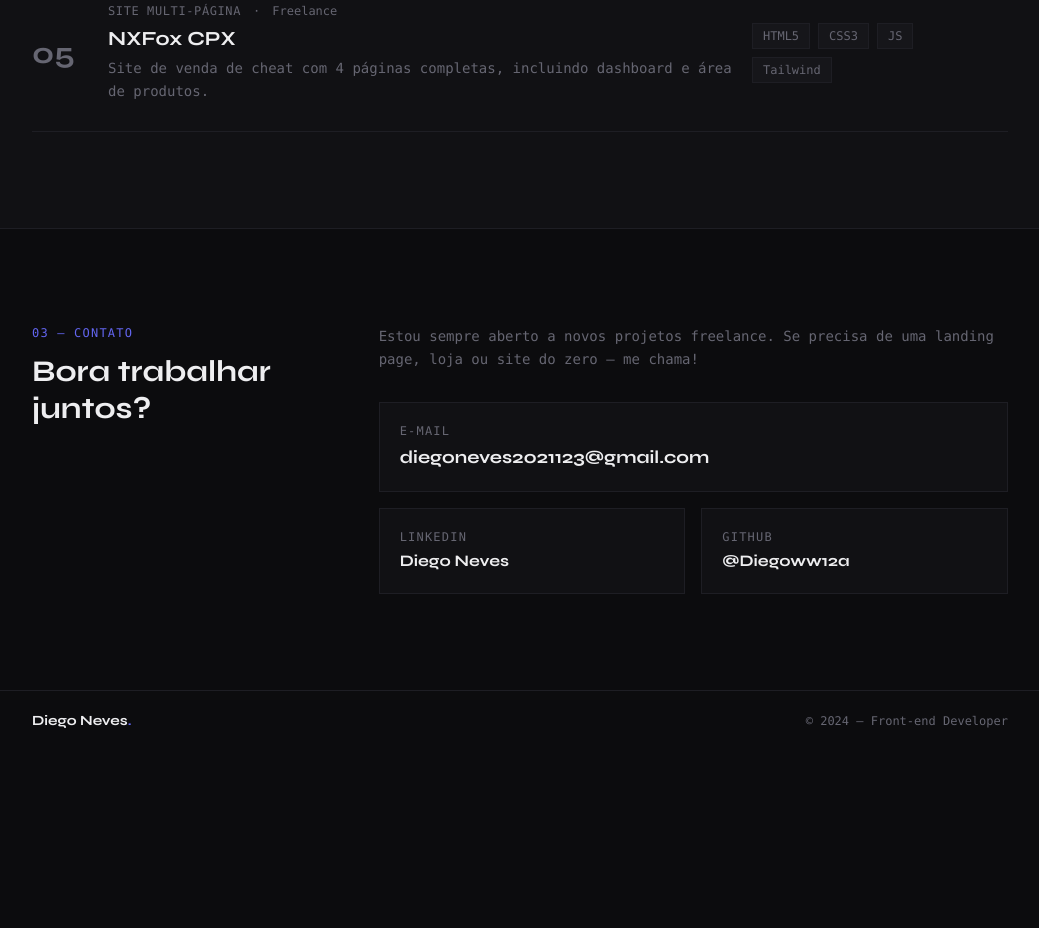
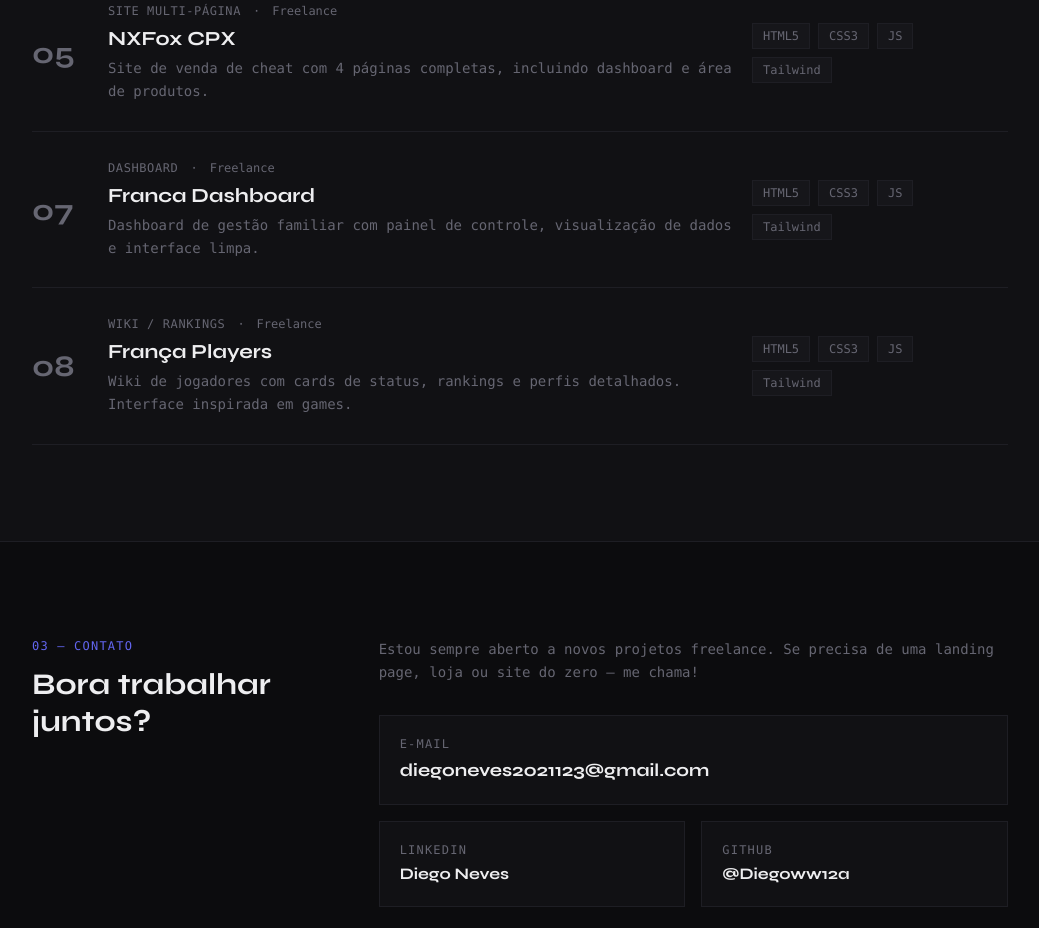
Before and after one commit to Diegoww12a/portf-lio, a website built with Vite: page index.html in a window 1280 px wide. Shown: the part 2169-3097 px from the top of the page, without its empty margins (120-1159 px from the left). Before the commit the page ends 2920 px from the top, so only its background shows below. Built offline with nearby package versions, Linux system fonts and the light colour scheme.

Commit message:
atualização

```diff
--- a/index.html
+++ b/index.html
@@ -302,6 +302,46 @@
         <span class="arrow text-accent text-xl flex-shrink-0">→</span>
       </a>
 
+      <a href="https://franca-dashboard.netlify.app" target="_blank" class="project-row reveal cursor-pointer group px-0 py-7 flex flex-col lg:flex-row lg:items-center gap-5">
+        <span class="font-syne font-bold text-3xl text-mid w-14 flex-shrink-0">07</span>
+        <div class="flex-1 min-w-0">
+          <div class="flex gap-3 items-center mb-1.5">
+            <span class="text-xs text-mid uppercase tracking-wider">Dashboard</span>
+            <span class="text-mid text-xs">·</span>
+            <span class="text-xs text-mid">Freelance</span>
+          </div>
+          <h3 class="font-syne font-bold text-xl group-hover:text-accent transition-colors mb-1 text-ink">Franca Dashboard</h3>
+          <p class="text-sm text-mid leading-relaxed">Dashboard de gestão familiar com painel de controle, visualização de dados e interface limpa.</p>
+        </div>
+        <div class="flex gap-2 flex-wrap lg:w-56 flex-shrink-0">
+          <span class="text-xs px-2.5 py-1 bg-tag border border-line text-mid">HTML5</span>
+          <span class="text-xs px-2.5 py-1 bg-tag border border-line text-mid">CSS3</span>
+          <span class="text-xs px-2.5 py-1 bg-tag border border-line text-mid">JS</span>
+          <span class="text-xs px-2.5 py-1 bg-tag border border-line text-mid">Tailwind</span>
+        </div>
+        <span class="arrow text-accent text-xl flex-shrink-0">→</span>
+      </a>
+
+      <a href="https://francarp.netlify.app" target="_blank" class="project-row reveal cursor-pointer group px-0 py-7 flex flex-col lg:flex-row lg:items-center gap-5">
+        <span class="font-syne font-bold text-3xl text-mid w-14 flex-shrink-0">08</span>
+        <div class="flex-1 min-w-0">
+          <div class="flex gap-3 items-center mb-1.5">
+            <span class="text-xs text-mid uppercase tracking-wider">Wiki / Rankings</span>
+            <span class="text-mid text-xs">·</span>
+            <span class="text-xs text-mid">Freelance</span>
+          </div>
+          <h3 class="font-syne font-bold text-xl group-hover:text-accent transition-colors mb-1 text-ink">França Players</h3>
+          <p class="text-sm text-mid leading-relaxed">Wiki de jogadores com cards de status, rankings e perfis detalhados. Interface inspirada em games.</p>
+        </div>
+        <div class="flex gap-2 flex-wrap lg:w-56 flex-shrink-0">
+          <span class="text-xs px-2.5 py-1 bg-tag border border-line text-mid">HTML5</span>
+          <span class="text-xs px-2.5 py-1 bg-tag border border-line text-mid">CSS3</span>
+          <span class="text-xs px-2.5 py-1 bg-tag border border-line text-mid">JS</span>
+          <span class="text-xs px-2.5 py-1 bg-tag border border-line text-mid">Tailwind</span>
+        </div>
+        <span class="arrow text-accent text-xl flex-shrink-0">→</span>
+      </a>
+
     </div>
   </div>
 </section>
```
